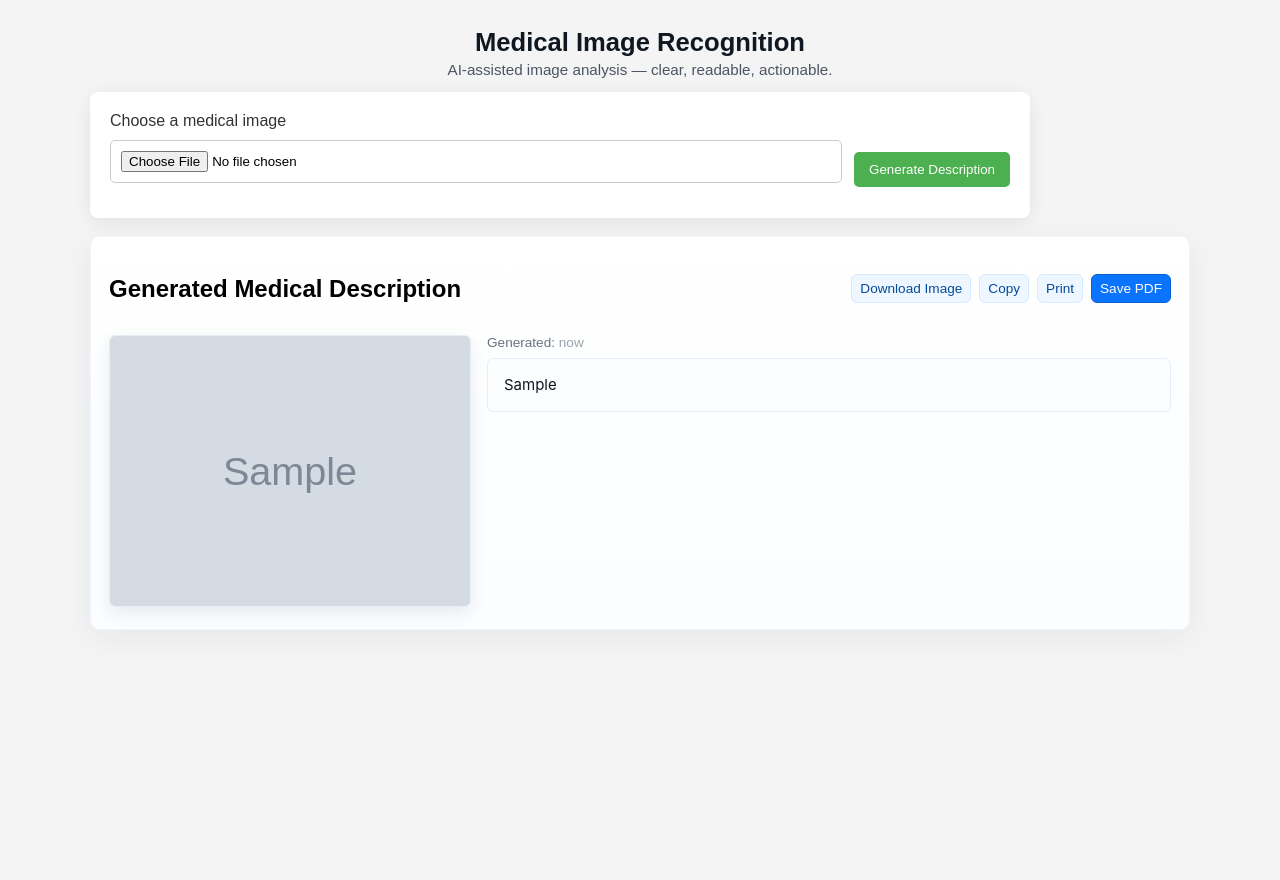
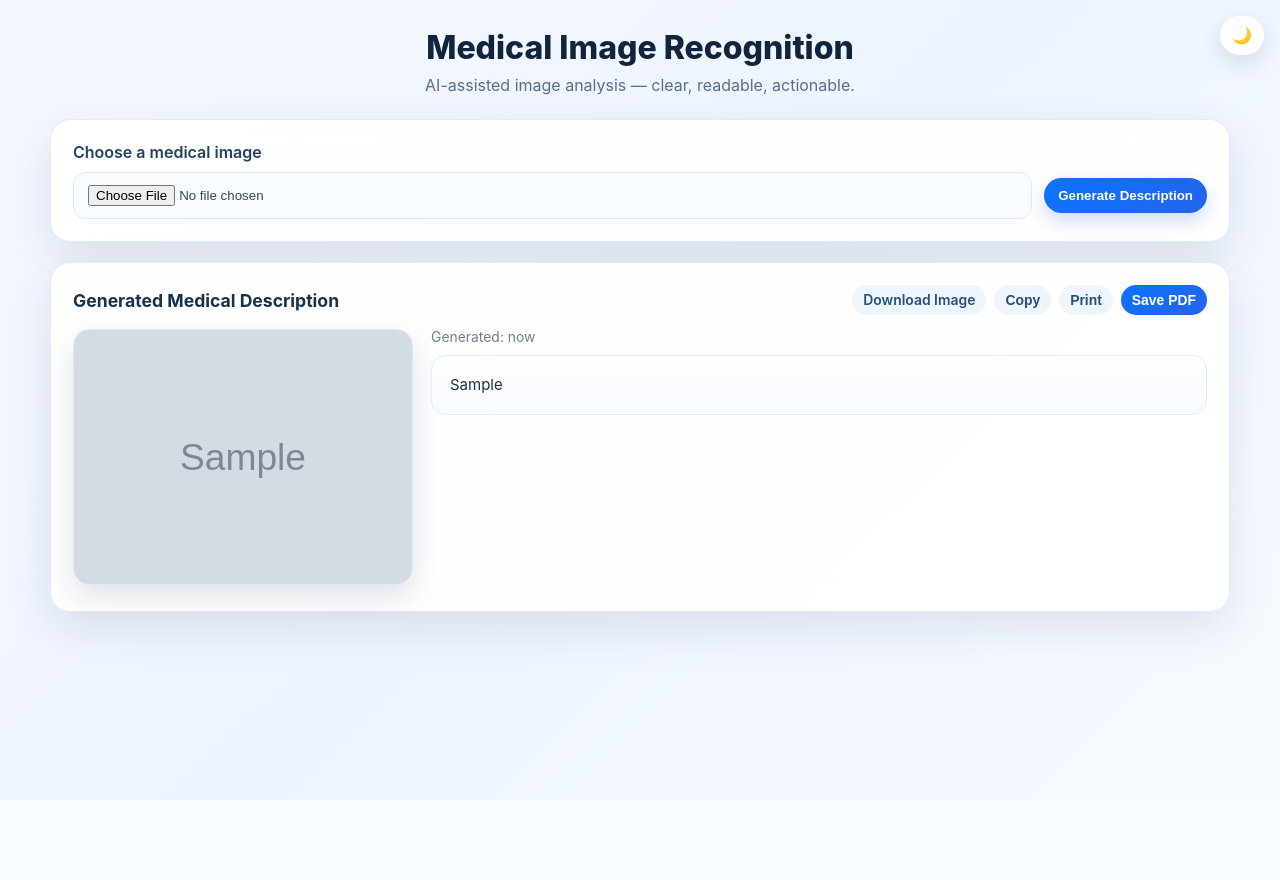
Before and after one commit to Tilak-Dewangan19/Medical-Recognition-System, a Flask app: template templates/index.html in a window 1280 px wide. After the commit the page ends 659 px from the top, so only its background shows below. Run offline with Flask 3, Linux system fonts and the light colour scheme; the template is opened without the code that fills it: most values are stand-ins (such as "Sample title", 1, 10 or a date in 2020); grey boxes marked "Sample" are stand-in pictures; some libraries are stand-ins or nearby versions.

Commit message:
updated project

```diff
--- a/static/style.css
+++ b/static/style.css
@@ -1,168 +1,262 @@
 body {
-    font-family: 'Arial', sans-serif;
-    background-color: #f4f4f4;
+    font-family: 'Inter', 'Segoe UI', Roboto, Arial, sans-serif;
+    background: linear-gradient(135deg, #f4f8ff 0%, #eef4ff 50%, #f7fbff 100%);
     margin: 0;
-    padding: 20px 0 60px 0;
-    display: flex;
-    flex-direction: column;
-    align-items: center;
-    justify-content: flex-start;
+    padding: 28px 16px 60px;
     min-height: 100vh;
+    color: #18304a;
+    transition: background 0.25s ease, color 0.25s ease;
 }
 
-h1 {
-    color: #333;
+body.dark {
+    background: linear-gradient(135deg, #07111f 0%, #0f172a 50%, #111827 100%);
+    color: #e5eefc;
+}
+
+* { box-sizing: border-box; }
+
+.site-header {
+    text-align: center;
+    margin-bottom: 24px;
+}
+
+.site-header h1 {
+    margin: 0 0 8px;
+    font-size: 2rem;
+    font-weight: 800;
+    color: #10253c;
+}
+
+.site-header .tagline {
+    margin: 0;
+    color: #56708d;
+    font-size: 1rem;
+}
+
+body.dark .site-header h1 { color: #f5f9ff; }
+body.dark .site-header .tagline { color: #a7bbd3; }
+body.dark label { color: #dce9ff; }
+body.dark input[type="file"] {
+    background: #0f172a;
+    color: #e5eefc;
+    border-color: #233554;
+}
+body.dark .btn { background: #17253b; color: #dce9ff; }
+body.dark .btn.primary { background: linear-gradient(135deg, #3b82f6 0%, #2563eb 100%); }
+body.dark .prescription,
+body.dark .prescription-html {
+    background: #0f172a;
+    color: #eff6ff;
+    border-color: #24364e;
+}
+body.dark .prescription-html strong { color: #7dd3fc; }
+
+.container {
+    width: 100%;
+    max-width: 1180px;
+    margin: 0 auto;
+    display: grid;
+    gap: 20px;
+}
+
+.upload-card,
+.result-card {
+    border-radius: 20px;
+    background: rgba(255,255,255,0.9);
+    backdrop-filter: blur(14px);
+    border: 1px solid rgba(148, 179, 255, 0.28);
+    box-shadow: 0 16px 45px rgba(15, 32, 68, 0.10);
+    transition: transform 0.2s ease, box-shadow 0.2s ease, background 0.2s ease;
+}
+
+body.dark .upload-card,
+body.dark .result-card {
+    background: rgba(15, 23, 42, 0.85);
+    border-color: rgba(125, 155, 255, 0.18);
+    box-shadow: 0 16px 45px rgba(0, 0, 0, 0.28);
+}
+
+.upload-card:hover,
+.result-card:hover {
+    transform: translateY(-2px);
+    box-shadow: 0 20px 50px rgba(15, 32, 68, 0.14);
+}
+
+.upload-card {
+    padding: 22px;
 }
 
 form {
-    background-color: #fff;
-    padding: 20px;
-    border-radius: 8px;
-    box-shadow: 0 4px 18px rgba(0, 0, 0, 0.08);
-    max-width: 900px;
-    width: 90%;
+    width: 100%;
 }
 
 label {
     display: block;
     margin-bottom: 10px;
-    color: #333;
+    font-weight: 600;
+    color: #23415d;
+}
+
+.file-row {
+    display: flex;
+    gap: 12px;
+    align-items: center;
+    flex-wrap: wrap;
 }
 
 input[type="file"] {
-    width: 100%;
-    padding: 10px;
-    margin-bottom: 15px;
-    box-sizing: border-box;
-    border: 1px solid #ccc;
-    border-radius: 5px;
+    flex: 1;
+    min-width: 220px;
+    padding: 12px 14px;
+    border: 1px solid #dce8ff;
+    border-radius: 12px;
+    background: #f8fbff;
+    color: #2e4760;
 }
 
-input[type="submit"] {
-    background-color: #4CAF50;
-    color: white;
-    padding: 10px 15px;
+.generate-btn,
+.btn {
     border: none;
-    border-radius: 5px;
+    border-radius: 999px;
+    padding: 10px 14px;
     cursor: pointer;
+    font-weight: 600;
+    transition: transform 0.15s ease, box-shadow 0.15s ease, background 0.2s ease;
 }
 
-input[type="submit"]:hover {
-    background-color: #45a049;
+.generate-btn {
+    background: linear-gradient(135deg, #0b74ff 0%, #2563eb 100%);
+    color: white;
+    box-shadow: 0 8px 18px rgba(37, 99, 235, 0.22);
 }
 
-.result {
-    margin-top: 20px;
-    max-width: 1000px;
-    width: 92%;
-    word-wrap: break-word;
-    background-color: #ffffff;
-    padding: 22px;
-    border-radius: 8px;
-    box-shadow: 0 6px 24px rgba(0, 0, 0, 0.08);
-    border-left: 4px solid #007bff;
+.generate-btn:hover,
+.btn:hover {
+    transform: translateY(-1px);
 }
 
-.result h2 {
-    color: #1a2732;
-    margin-top: 0;
-    margin-bottom: 12px;
+.result-card {
+    padding: 22px;
+}
+
+.result-header {
+    display: flex;
+    justify-content: space-between;
+    align-items: center;
+    gap: 12px;
+    margin-bottom: 14px;
+    flex-wrap: wrap;
+}
+
+.result-header h2 {
+    margin: 0;
+    color: #17324d;
     font-size: 1.1rem;
 }
 
-.prescription {
+body.dark .result-header h2 { color: #f4f8ff; }
+body.dark .meta-line { color: #9eb0c9; }
+body.dark .muted { color: #7e92ad; }
+
+.actions {
+    display: flex;
+    gap: 8px;
+    flex-wrap: wrap;
+}
+
+.btn {
+    background: #eef5ff;
+    color: #24507a;
+    text-decoration: none;
+    display: inline-flex;
+    align-items: center;
+    justify-content: center;
+}
+
+.btn.small { padding: 7px 11px; font-size: 0.87rem; }
+.btn.primary {
+    background: linear-gradient(135deg, #0b74ff 0%, #2563eb 100%);
+    color: white;
+}
+
+.result-body {
+    display: flex;
+    gap: 18px;
+    align-items: flex-start;
+}
+
+.image-panel {
+    flex: 0 0 340px;
+}
+
+.uploaded-image {
+    width: 100%;
+    height: auto;
+    border-radius: 16px;
+    border: 1px solid #dce9ff;
+    box-shadow: 0 12px 28px rgba(13, 33, 71, 0.12);
+}
+
+.text-panel {
+    flex: 1;
+    min-width: 0;
+}
+
+.meta-line {
+    color: #6b7f95;
+    font-size: 0.87rem;
+    margin-bottom: 10px;
+}
+
+.prescription,
+.prescription-html {
     white-space: pre-wrap;
     word-break: break-word;
     font-size: 15px;
-    line-height: 1.6;
-    color: #0f1720;
-    background: #fbfdff;
-    padding: 14px 16px;
-    border-radius: 6px;
-    border: 1px solid #e6eef8;
+    line-height: 1.7;
+    color: #19324a;
+    background: linear-gradient(180deg, #fdfefe 0%, #f7faff 100%);
+    padding: 16px 18px;
+    border-radius: 14px;
+    border: 1px solid #e2ecff;
     overflow: auto;
-    font-family: -apple-system, BlinkMacSystemFont, 'Segoe UI', Roboto, 'Helvetica Neue', Arial, 'Noto Sans', sans-serif;
+    font-family: 'Inter', 'Segoe UI', Roboto, Arial, sans-serif;
 }
 
-.prescription-html{
-    white-space: pre-wrap;
-    word-break: break-word;
-    font-size: 15px;
-    line-height: 1.6;
-    color: #0f1720;
-    background: #fbfdff;
-    padding: 14px 16px;
-    border-radius: 6px;
-    border: 1px solid #e6eef8;
-    overflow: auto;
-    font-family: -apple-system, BlinkMacSystemFont, 'Segoe UI', Roboto, 'Helvetica Neue', Arial, 'Noto Sans', sans-serif;
-}
-.prescription-html strong{font-weight:700;color:#0b3a66}
-
-.image-row {
-    display: flex;
-    align-items: center;
-    justify-content: center;
-    margin-bottom: 12px;
+.prescription-html strong {
+    font-weight: 700;
+    color: #0b3a66;
 }
 
-.uploaded-image {
-    max-width: 360px;
-    width: 100%;
-    height: auto;
-    border-radius: 6px;
-    box-shadow: 0 6px 18px rgba(0,0,0,0.08);
-    border: 1px solid #e6eef8;
+.theme-toggle {
+    position: fixed;
+    top: 16px;
+    right: 16px;
+    z-index: 10;
+    border: none;
+    border-radius: 999px;
+    padding: 10px 12px;
+    font-size: 1rem;
+    cursor: pointer;
+    background: rgba(255,255,255,0.8);
+    box-shadow: 0 8px 22px rgba(15,32,68,0.12);
+    transition: transform 0.2s ease, background 0.2s ease;
 }
 
-/* New layout and UI enhancements */
-.site-header{
-    text-align: center;
-    margin-bottom: 14px;
+.theme-toggle:hover { transform: translateY(-1px); }
+body.dark .theme-toggle {
+    background: rgba(15, 23, 42, 0.9);
+    color: #f8fafc;
 }
-.site-header h1{
-    margin: 8px 0 4px 0;
-    font-size: 1.6rem;
-    color: #0f1720;
+
+@media (max-width: 900px) {
+    .result-body { flex-direction: column; }
+    .image-panel { flex-basis: auto; width: 100%; }
 }
-.site-header .tagline{
-    margin: 0;
-    color: #4b5563;
-    font-size: 0.95rem;
+
+@media (max-width: 600px) {
+    body { padding: 20px 12px 40px; }
+    .upload-card, .result-card { padding: 16px; }
+    .file-row { flex-direction: column; align-items: stretch; }
+    .generate-btn { width: 100%; }
 }
-.container{
-    width: 95%;
-    max-width: 1100px;
-    display: grid;
-    grid-template-columns: 1fr;
-    gap: 18px;
-    align-items: start;
-}
-.upload-card{background:transparent}
-.file-row{display:flex;gap:12px;align-items:center}
-.file-row input[type=file]{flex:1}
-.generate-btn{background:#0b74ff;color:#fff;padding:10px 14px;border-radius:6px;border:none;cursor:pointer}
-.generate-btn:hover{background:#0960cc}
-
-.result-card{
-    background:linear-gradient(180deg,#ffffff,#fbfdff);
-    border-radius:10px;padding:18px;border:1px solid #eef6ff;box-shadow:0 8px 30px rgba(12,34,72,0.06)
-}
-.result-header{display:flex;justify-content:space-between;align-items:center}
-.actions{display:flex;gap:8px}
-.btn{background:#eef6ff;border:1px solid #d6ebff;padding:8px 10px;border-radius:6px;color:#064a9a;text-decoration:none}
-.btn.small{padding:6px 8px;font-size:0.85rem}
-
-.btn.primary{background:#0b74ff;color:#fff;border-color:#0a62d1}
-.btn.primary:hover{background:#0960cc}
-
-.result-body{display:flex;gap:18px;align-items:flex-start;margin-top:12px}
-.image-panel{flex:0 0 360px}
-.text-panel{flex:1;min-width:0}
-.meta-line{color:#6b7280;font-size:0.85rem;margin-bottom:8px}
-.muted{color:#9aa3ad}
-
-@media (max-width:900px){
-    .result-body{flex-direction:column}
-    .image-panel{flex-basis:auto}
-}
--- a/templates/index.html
+++ b/templates/index.html
@@ -8,6 +8,8 @@
     <link rel="stylesheet" href="{{ url_for('static', filename='style.css') }}">
 </head>
 <body>
+    <button class="theme-toggle" id="themeToggle" aria-label="Toggle dark mode">🌙</button>
+
     <header class="site-header">
         <h1>Medical Image Recognition</h1>
         <p class="tagline">AI-assisted image analysis — clear, readable, actionable.</p>
@@ -59,8 +61,22 @@
     </main>
 
     <script>
-    // Copy to clipboard
     document.addEventListener('DOMContentLoaded', function(){
+        const themeToggle = document.getElementById('themeToggle');
+        const body = document.body;
+        const savedTheme = localStorage.getItem('theme');
+        if (savedTheme === 'dark') {
+            body.classList.add('dark');
+            themeToggle.textContent = '☀️';
+        }
+
+        themeToggle.addEventListener('click', function(){
+            body.classList.toggle('dark');
+            const isDark = body.classList.contains('dark');
+            localStorage.setItem('theme', isDark ? 'dark' : 'light');
+            themeToggle.textContent = isDark ? '☀️' : '🌙';
+        });
+
         const copyBtn = document.getElementById('copyBtn');
         const printBtn = document.getElementById('printBtn');
         const pres = document.getElementById('prescriptionText');
```
Also changed, not shown: static/uploads/1782572805_88.jpeg (added), static/uploads/1782574898_imagexray.jpeg (added), static/uploads/1782575043_88.jpeg (added).
